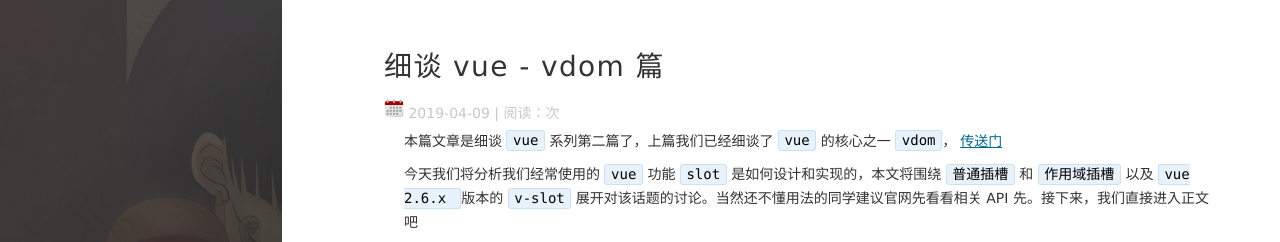
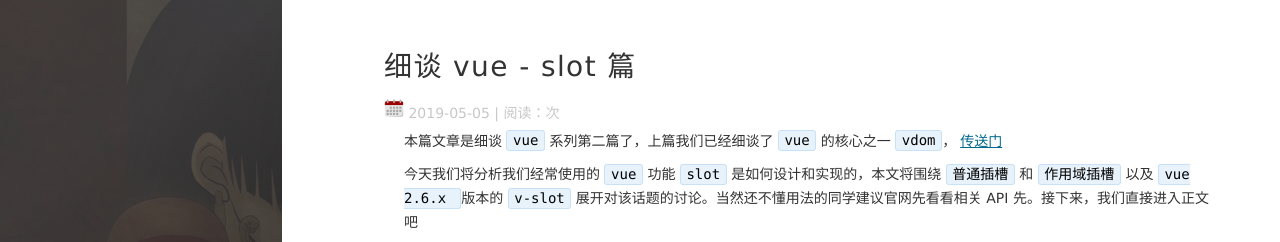
Before and after one commit to xuqiang521/xuqiang521.github.io, a Jekyll site: the page built from _posts/2019-05-05-细谈 vue - slot 篇.md, in a window 1280 px wide and 900 px high. Shown: the top 242 px of the window. Built offline with Jekyll 4.4.1, drawn with Linux system fonts in a browser that asks for light colours; nearby versions of some CDN libraries; comment, search, counter and statistics services are not loaded.

Commit message:
add new article of vue

```diff
--- a/_posts/2019-05-05-细谈 vue - slot 篇.md
+++ b/_posts/2019-05-05-细谈 vue - slot 篇.md
@@ -1,8 +1,8 @@
 ---
 layout: post
-title: "细谈 vue - vdom 篇"
-date: 2019-04-09
-description: "细谈 vue - vdom 篇"
+title: "细谈 vue - slot 篇"
+date: 2019-05-05
+description: "细谈 vue - slot 篇"
 tag: vue 源码
 ---
 
```
